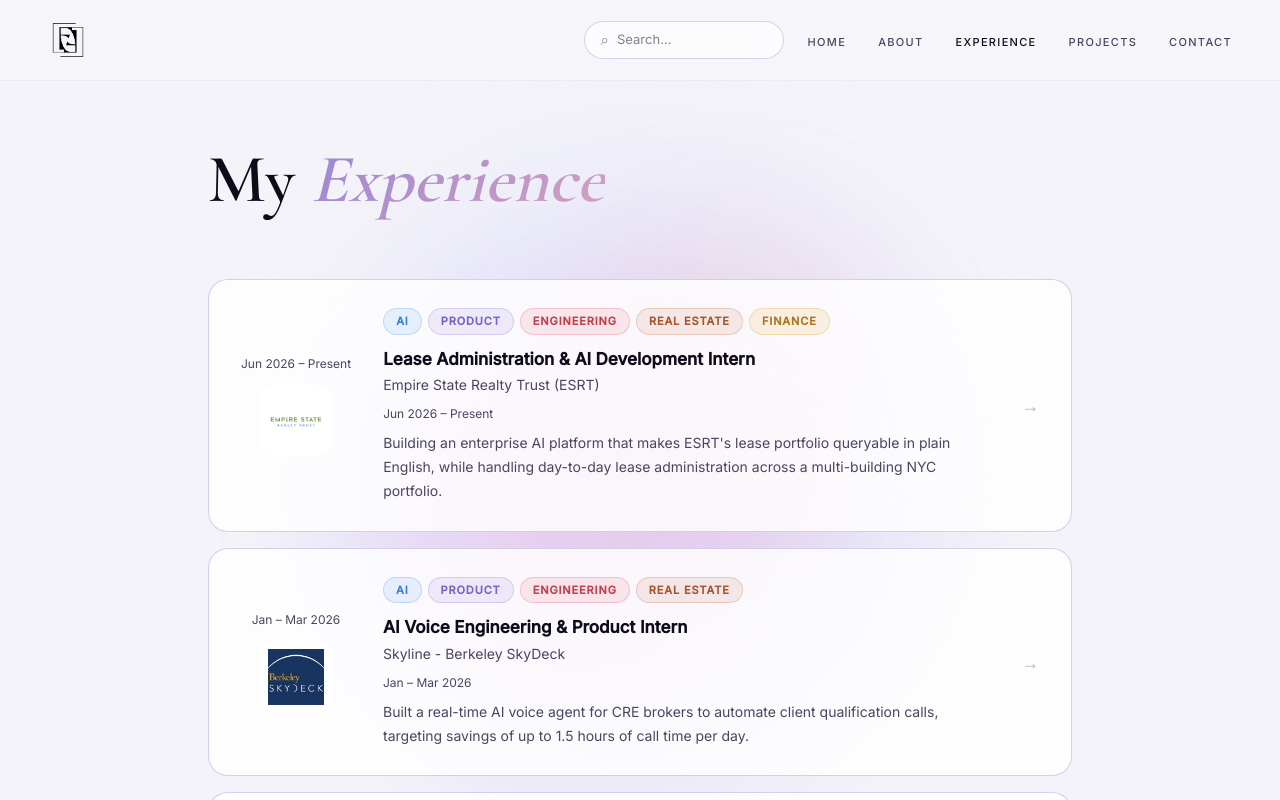
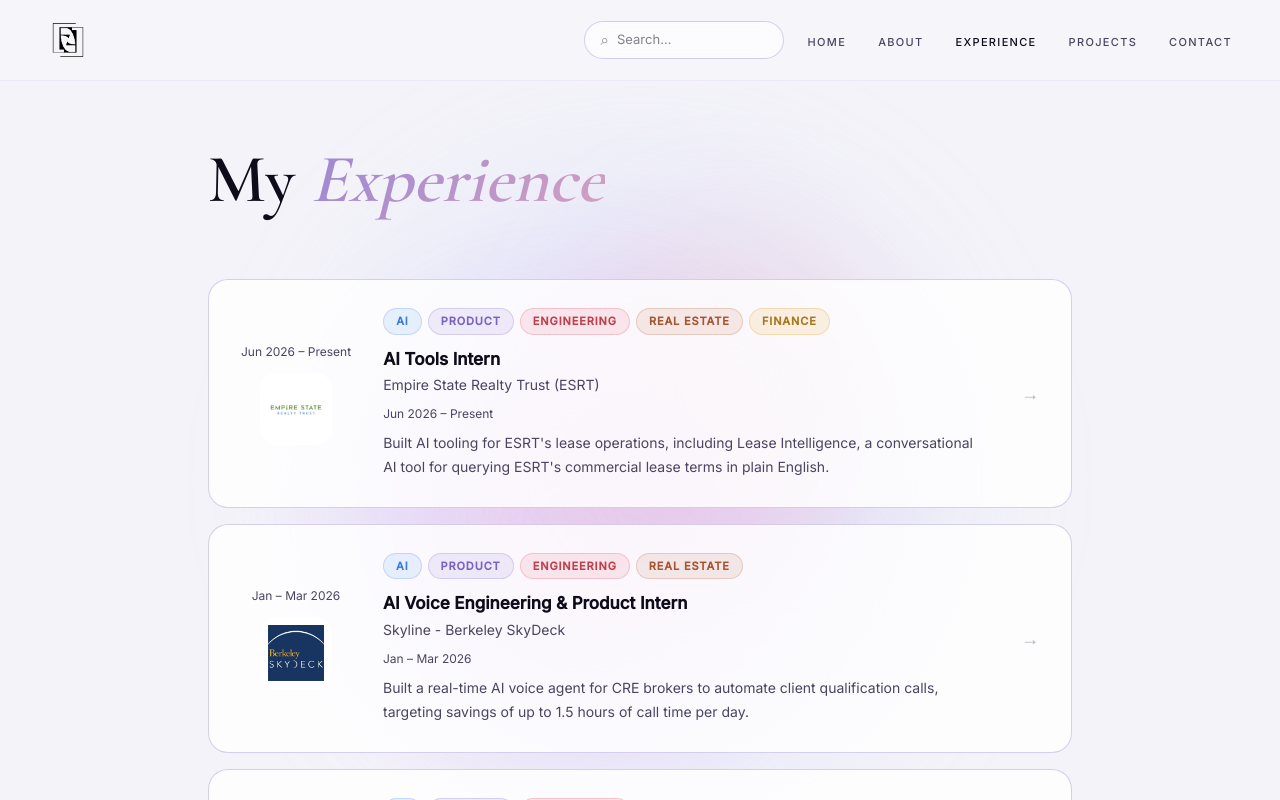
Before and after one commit to flinlabs/new-portfolio, a Next.js app: page /experience in a window 1280 px wide. Shown: the top 800 px of the page. Built offline with nearby package versions, Linux system fonts and the light colour scheme.

Commit message:
updated esrt website and experience

```diff
--- a/data/experiences.ts
+++ b/data/experiences.ts
@@ -18,29 +18,26 @@
 	{
 		slug: "esrt",
 		logo: "/esrt-logo.png",
-		title: "Lease Administration & AI Development Intern",
+		title: "AI Tools Intern",
 		company: "Empire State Realty Trust (ESRT)",
 		tag: "AI · Product · Engineering · Real Estate · Finance",
 		period: "Jun 2026 – Present",
-		summary: "Building an enterprise AI platform that makes ESRT's lease portfolio queryable in plain English, while handling day-to-day lease administration across a multi-building NYC portfolio.",
-		overview: "At Empire State Realty Trust — the owner and operator of the Empire State Building and a broader NYC commercial and residential portfolio — I split my time between hands-on lease administration and building Lease AI, an internal RAG (Retrieval-Augmented Generation) system that lets non-technical staff query SharePoint-stored lease documents in plain English. On the operations side, I work in Yardi, track letters of credit, and reconcile tenant options and termination clauses. On the build side, I'm architecting an Azure-native pipeline: Azure OpenAI with GPT-4o, Azure AI Search for vector retrieval, Azure Cosmos DB for structured lease fields, and Azure Document Intelligence for document chunking, orchestrated with Semantic Kernel and surfaced through a React/SPFx chat interface.",
+		summary: "Built AI tooling for ESRT's lease operations, including Lease Intelligence, a conversational AI tool for querying ESRT's commercial lease terms in plain English.",
+		overview: "At Empire State Realty Trust — the owner and operator of the Empire State Building and a broader NYC commercial and residential portfolio — I built AI tools spanning lease administration and natural-language lease search. I built an Excel/VBA Letter of Credit expiry notification system with deduplication logic and automated, building-routed Outlook alerts, and used Harvey AI to generate two types of lease abstracts — RAG-optimized abstracts for semantic retrieval and verbatim abstracts structured for Yardi Voyager data entry. I also designed and built a working prototype of Lease Intelligence, a conversational AI tool giving non-specialist teams across Asset Management, Legal, Finance, and AR direct plain-English access to commercial lease data, layering a Claude (Anthropic API) synthesis engine over Harvey-managed retrieval on a FastAPI + React stack, deployed on Azure App Service and Static Web Apps and secured via Entra ID and Managed Identity within ESRT's Microsoft tenant.",
 		responsibilities: [
-			"Design and build Lease AI, an enterprise RAG platform enabling natural language queries over ESRT's full lease document library.",
-			"Architect an Azure-native ingestion and retrieval pipeline (Azure OpenAI, AI Search, Cosmos DB, Document Intelligence, Semantic Kernel).",
-			"Develop a multi-turn conversational chat UI with inline citations, deployed as an SPFx web part on SharePoint.",
-			"Perform day-to-day lease administration including Yardi data entry, LOC tracking, and critical date reconciliation.",
-			"Build and deploy VBA automation for LOC expiry notifications with Outlook email routing across ESRT's building portfolio.",
-			"Conduct comparative analysis of AI vendors (Harvey AI vs. internal RAG) for senior leadership and IT security review.",
+			"Built an Excel/VBA Letter of Credit expiry notification system with deduplication logic and automated Outlook alerts, deployed team-wide with building-to-email routing and user documentation.",
+			"Built Harvey AI Agents and Playbooks generating two abstract types from lease documents: RAG abstracts optimized for semantic retrieval and verbatim abstracts structured for Yardi Voyager data entry.",
+			"Designed and built a working prototype of Lease Intelligence, a conversational AI tool for querying ESRT's commercial lease terms in plain English.",
+			"Layered a Claude (Anthropic API) synthesis engine over Harvey-managed retrieval, on a FastAPI + React stack deployed to Azure App Service and Static Web Apps, secured via Entra ID and Managed Identity.",
 		],
 		achievements: [
-			"Architected a full enterprise RAG system from scratch, advancing from spec to working demo within the first intern cycle.",
-			"Built an automated LOC expiry notification macro, replacing a manual tracking process across a multi-building portfolio.",
-			"Produced a 14-dimension vendor comparison briefing for CTOs and senior leadership, influencing the platform decision.",
-			"Designed a UI spec and citation system for the lease chat interface, covering edge cases for out-of-scope queries and missing clauses.",
-			"Mapped ESRT's SharePoint folder schema to a structured metadata model enabling pre-retrieval filtering by portfolio, building, and tenant.",
+			"Deployed an automated LOC expiry notification system team-wide, cutting up to 2 hours of manual review weekly.",
+			"Built Harvey AI workflows producing dual-format lease abstracts purpose-built for both semantic retrieval and Yardi Voyager entry.",
+			"Delivered a working Lease Intelligence prototype, addressing a lease-data access gap affecting ~300 employees across Asset Management, Legal, Finance, and AR.",
+			"Secured the Lease Intelligence platform end-to-end within ESRT's Microsoft tenant using Entra ID and Managed Identity.",
 		],
-		skills: ["RAG / Retrieval Augmented Generation", "Microsoft Azure", "Azure AI Foundry", "Semantic Kernel", "SharePoint / SPFx", "Ollama", "LangChain", "ChromaDB", "AWS Bedrock", "VBA", "Excel", "Python", "Commercial real estate"],
-		website: "https://esrtreit.com",
+		skills: ["Harvey AI", "Claude / Anthropic API", "RAG / Retrieval Augmented Generation", "FastAPI", "React", "Microsoft Azure", "Entra ID", "Yardi Voyager", "VBA", "Excel", "Python"],
+		website: "https://www.esrtreit.com/",
 		websiteLabel: "ESRT's Website",
 	},
 	{
```
